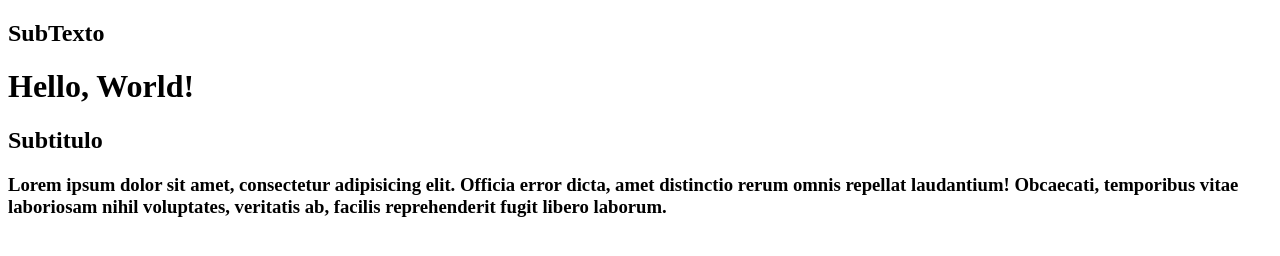
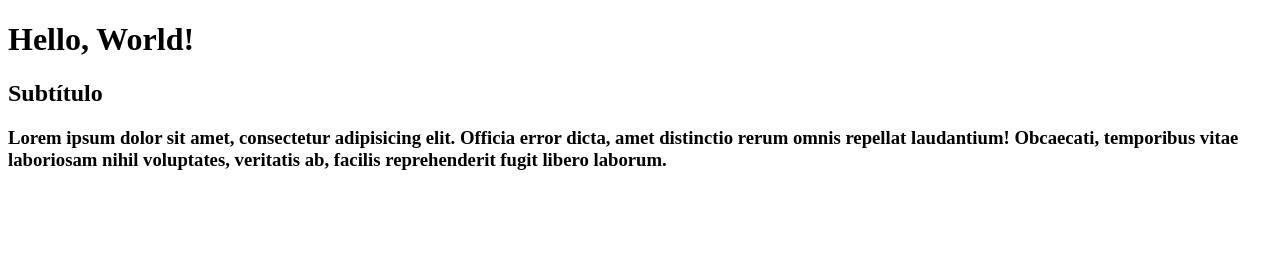
Before and after one commit to FortSoftwares/git-aula, a plain HTML site: page index.html in a window 1280 px wide. Drawn offline with Linux system fonts and the light colour scheme.

Commit message:
Update index.html

```diff
--- a/index.html
+++ b/index.html
@@ -3,12 +3,11 @@
 <head>
     <meta charset="UTF-8">
     <meta name="viewport" content="width=device-width, initial-scale=1.0">
-    <title>Corrigindo</title>
+    <title>Ta melhorando</title>
 </head>
 <body>
-    <h2>SubTexto</h2>
     <h1>Hello, World!</h1>
-    <h2>Subtitulo</h2>
+    <h2>Subtítulo</h2>
     <h3>Lorem ipsum dolor sit amet, consectetur adipisicing elit. Officia error dicta, amet distinctio rerum omnis repellat laudantium! Obcaecati, temporibus vitae laboriosam nihil voluptates, veritatis ab, facilis reprehenderit fugit libero laborum.</h3>
 
 </body>
```
